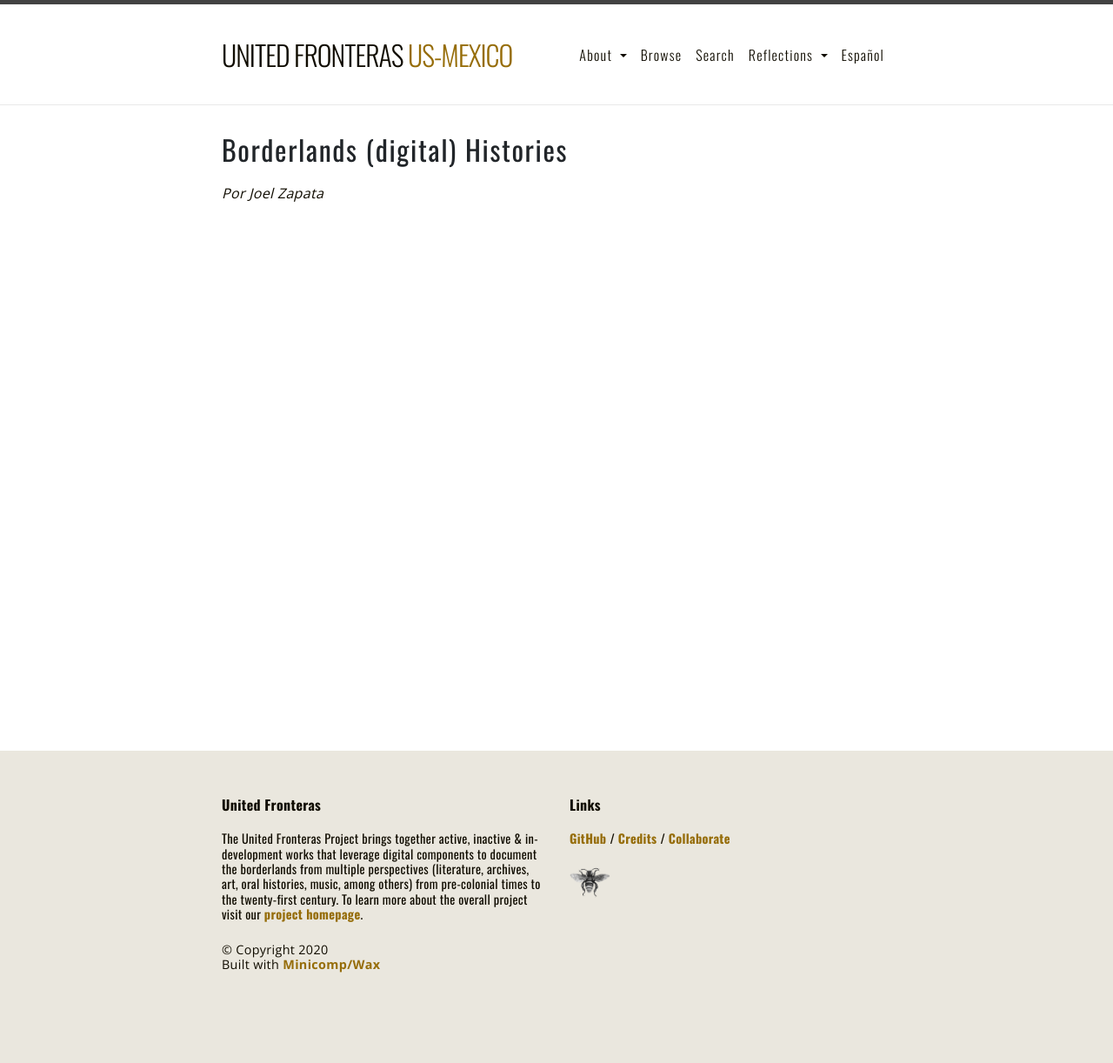
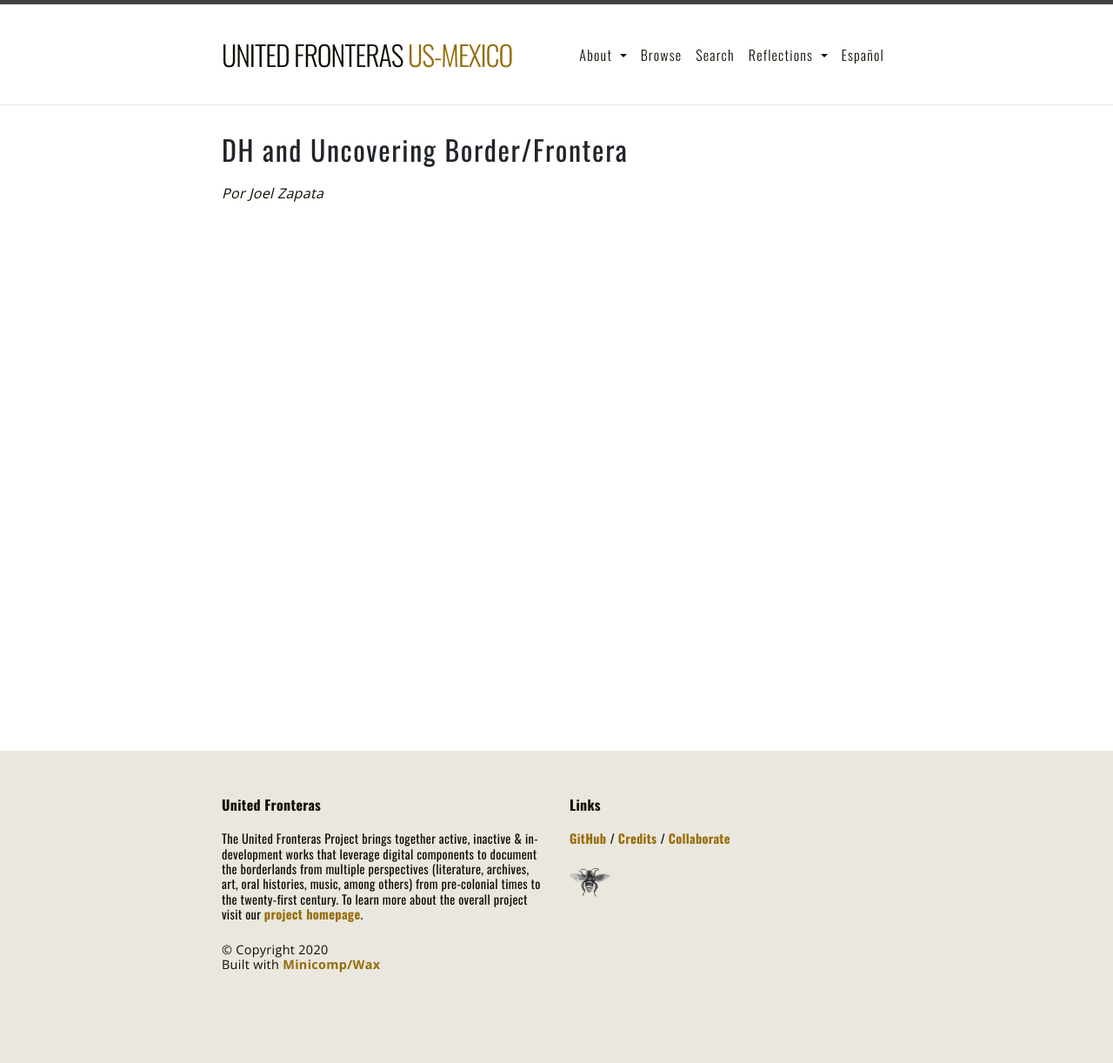
Before and after one commit to unitedfronteras/ufexhibition_mexusa, a Jekyll site: the page built from _reflections/zapataj.md, in a window 1280 px wide. Shown: the whole page at 87% size. Built offline with Jekyll 4.4.1, drawn with Linux system fonts in a browser that asks for light colours.

Commit message:
Update zapataj.md

```diff
--- a/_reflections/zapataj.md
+++ b/_reflections/zapataj.md
@@ -1,6 +1,6 @@
 ---
 layout: page
-title: "Borderlands (digital) Histories"
+title: "DH and Uncovering Border/Frontera"
 permalink: /reflections/zapataj/
 ---
 
```
